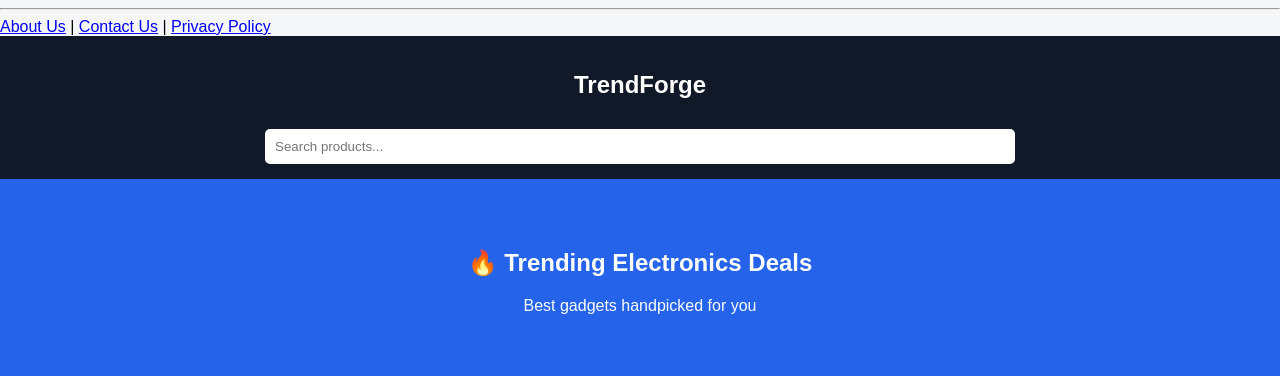
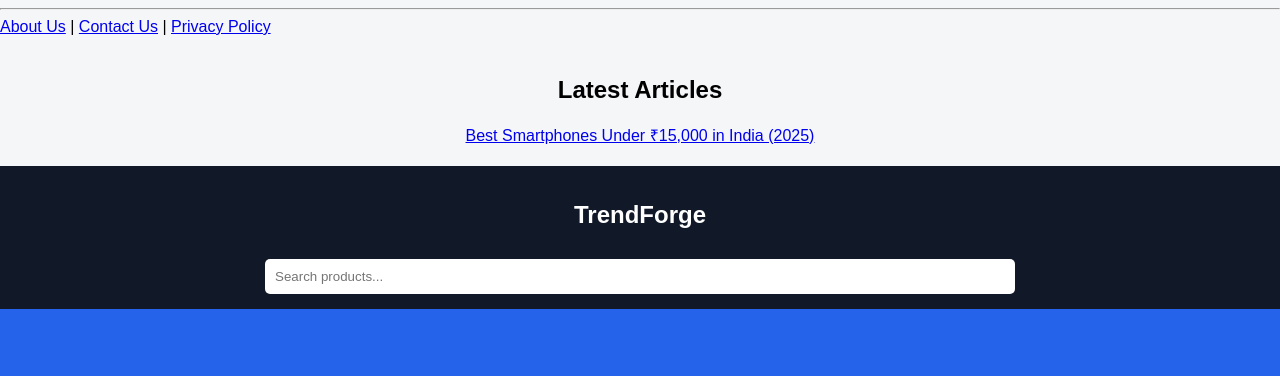
Before and after one commit to axand2000-a11y/trendforge, a plain HTML site: page index.html in a window 1280 px wide. Shown: the top 376 px of the page. Drawn offline with Linux system fonts and the light colour scheme.

Commit message:
Update index.html

```diff
--- a/index.html
+++ b/index.html
@@ -3,6 +3,13 @@
 <a href="about.html">About Us</a> |
 <a href="contact.html">Contact Us</a> |
 <a href="privacy-policy.html">Privacy Policy</a>
+<div style="padding:20px; text-align:center;">
+    <h2>Latest Articles</h2>
+
+    <a href="best-smartphones-under-15000.html">
+        Best Smartphones Under ₹15,000 in India (2025)
+    </a>
+</div>
 <!DOCTYPE html>
 <html lang="en">
 <head>
```
